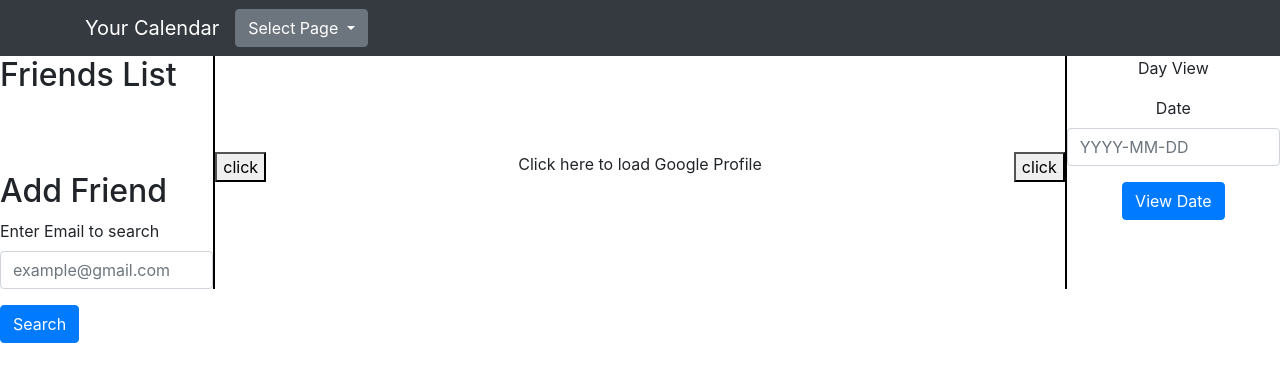
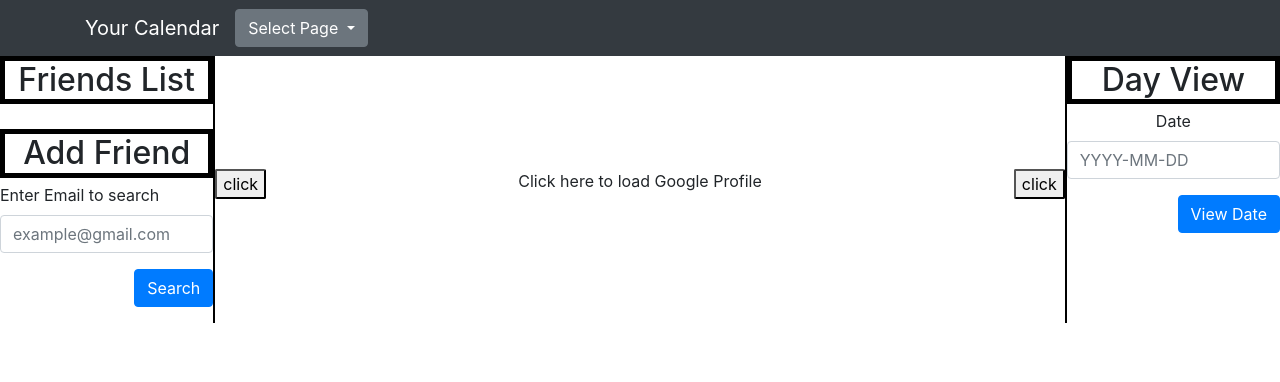
Before and after one commit to jwkeegan/CalendarManager, a React (Create React App) app in the folder client/: page /dashboard in a window 1280 px wide. Shown: the top 382 px of the page. Built offline with nearby package versions, Linux system fonts and the light colour scheme.

Commit message:
minor style updates on dashboard

```diff
--- a/client/src/components/Friend/index.js
+++ b/client/src/components/Friend/index.js
@@ -1,5 +1,6 @@
 import React from "react";
 import API from "../../utils/API";
+import "./style.css"
 
 function Friend(props) {
 
@@ -66,12 +67,15 @@ function Friend(props) {
     }
 
     return (
-        <div className="friend-card">
-            <p>{props.friend}</p>
+        <div className="friend-display">
+            <div className="friend">
+                {props.friend}
+                <button onClick={() => deleteFriend(props.email, props.userEmail)}>Delete</button>
+            </div>
             {/* {checkPending(props.email, props.userEmail) ? (
                 <button onClick={() => confirmFriend(props.email, props.userEmail)}>Confirm</button>
             ) : (<div></div>)} */}
-            <button onClick={() => deleteFriend(props.email, props.userEmail)}>Delete</button>
+
         </div>
     )
 }
--- a/client/src/components/Friend/style.css
+++ b/client/src/components/Friend/style.css
@@ -1,7 +1,19 @@
 button {
     float: right;
+    position: relative;
+    border-radius: 2px;
 }
 
-.friend-card {
-    clear: both;
+.friend-display {
+    width: 100%;
+    border: 1px solid black;
+    border-radius: 5px;
+    height: 10%;
+    vertical-align: middle;
+    margin-bottom: 2px;
+    padding: 5px;
 }
+
+.friend {
+    height: auto;
+}
--- a/client/src/pages/Dashboard/index.js
+++ b/client/src/pages/Dashboard/index.js
@@ -248,7 +248,7 @@ class Dashboard extends Component {
             <div className="container-fluid">
                 <div className="row">
                     <div className={this.state.panels[0]} id="left-panel">
-                        <div className="row left-panel" id="friends-list">
+                        <div className="row overflow-auto" id="friends-list">
                             <h2>Friends List</h2>
                             {this.state.friends.map(friend => (
                                 <Friend
@@ -270,7 +270,7 @@ class Dashboard extends Component {
                                 />
                             ))}
                         </div> */}
-                        <div className="row left-panel">
+                        <div className="row left-panel" id="user-search-area">
                             <h2>Add Friend</h2>
                             <form method="post">
                                 <div className="form-group">
@@ -296,7 +296,7 @@ class Dashboard extends Component {
                     </div>
                     <div className={this.state.panels[1]} id="right-panel">
                         <div className="row text-center">
-                            <p>Day View</p>
+                            <h2>Day View</h2>
                             <form method="post">
                                 <div className="form-group">
                                     <label className="control-label" htmlFor="date">Date</label>
--- a/client/src/pages/Dashboard/style.css
+++ b/client/src/pages/Dashboard/style.css
@@ -18,6 +18,23 @@
     height: 33%;
 } */
 
-.left-panel {
-    height: 50%;
+#friends-list {
+    position: relative;
+    margin-bottom: 20px;
 }
+
+h2 {
+    clear: both;
+    width: 100%;
+    text-align: center;
+    border: 5px solid black;
+    margin-bottom: 5px;
+}
+
+#user-search-area {
+    height: 30%;
+}
+
+form .form-group{
+    align-content: center;
+}
```
